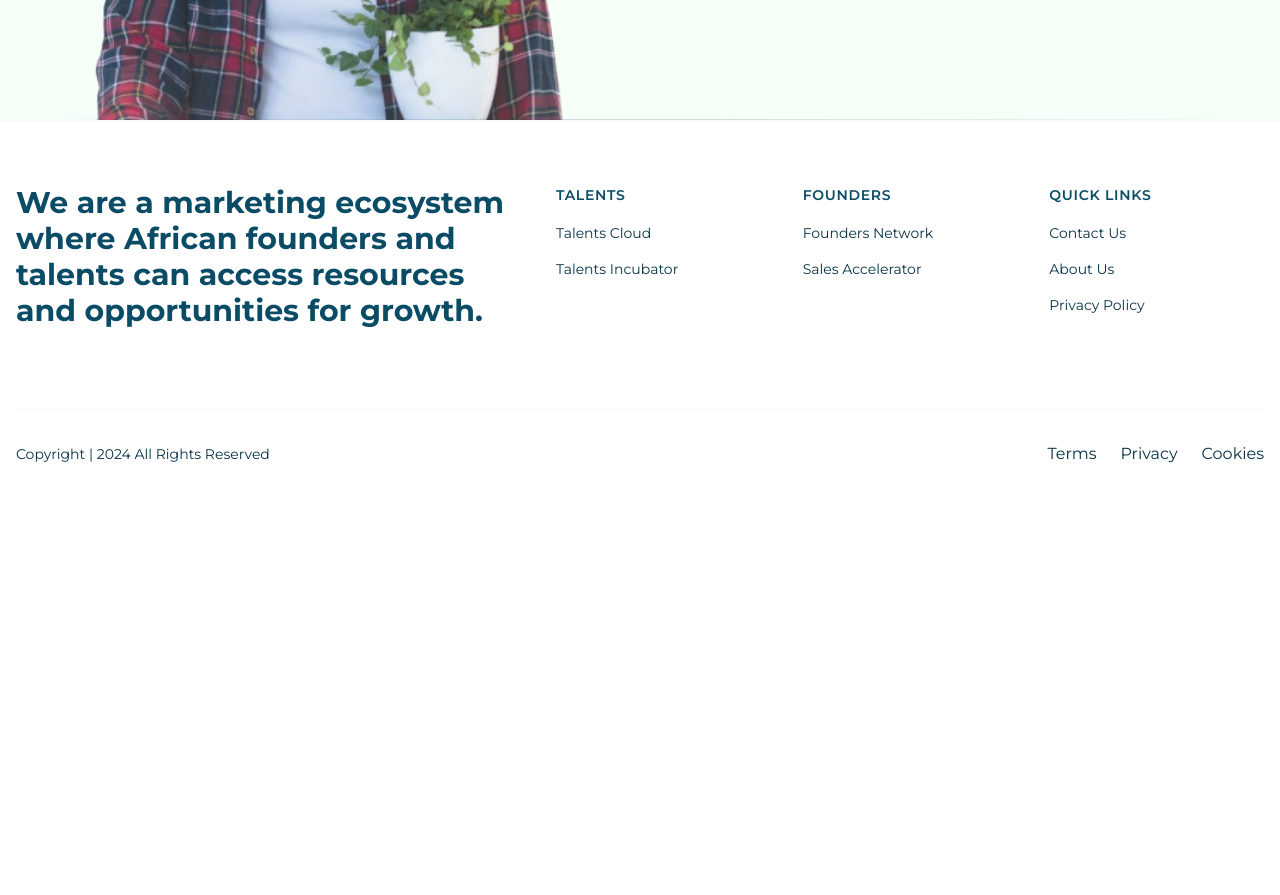
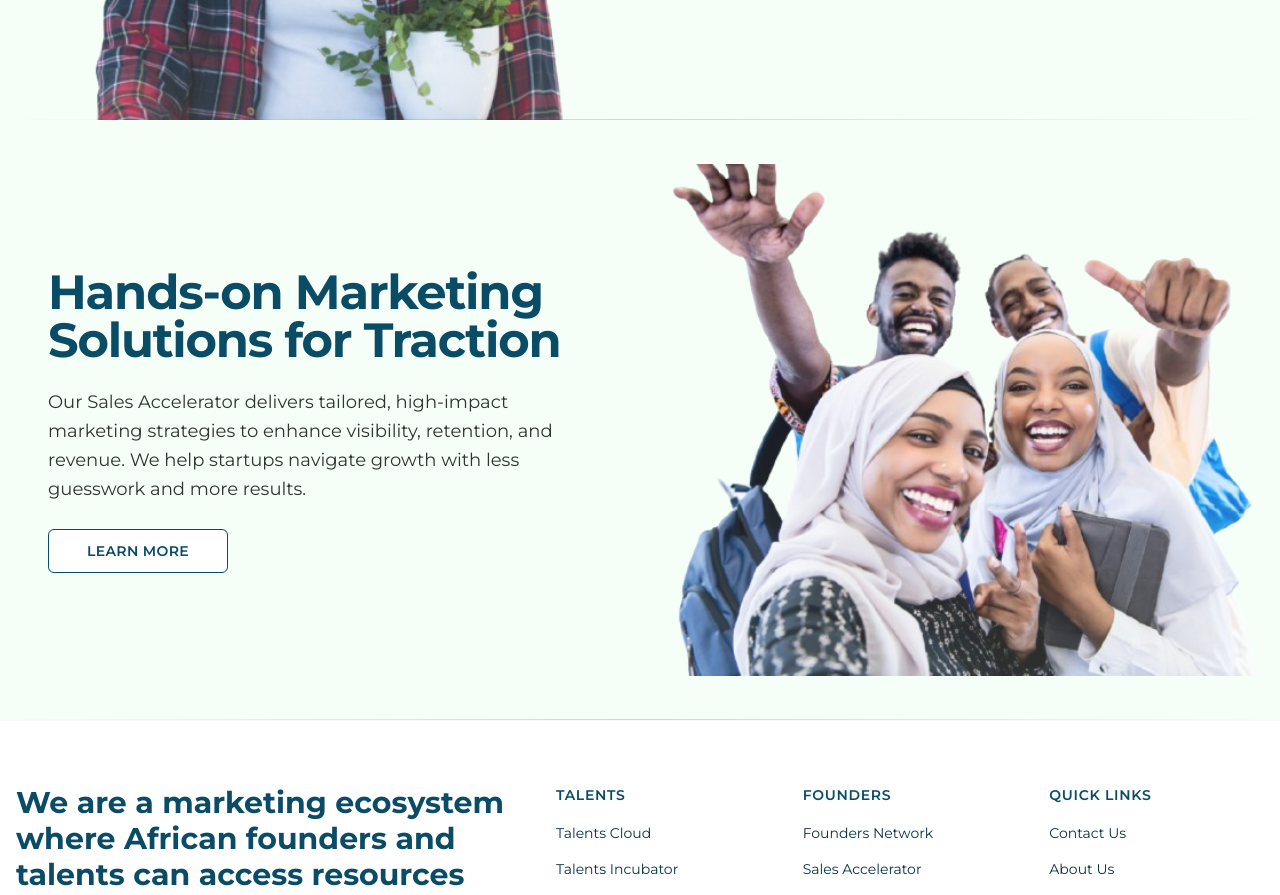
Before and after one commit to xterabyte/Terabyte, a Next.js app in the folder terabyte/: page / in a window 1280 px wide. Shown: the part 1280-2175 px from the top of the page. Before the commit the page ends 1810 px from the top, so only its background shows below. Built offline with nearby package versions, Linux system fonts and the light colour scheme.

Commit message:
career page

```diff
--- /dev/null
+++ b/terabyte/app/components/marketing-solution.tsx
@@ -0,0 +1,69 @@
+'use client'
+
+import Image from 'next/image'
+import { Button } from '@/components/ui/button'
+import HappyPersons from '@/app/assets/Happypersons.png'
+
+const MarketingSolutions = () => {
+  return (
+    <section className="relative w-full bg-background dark:bg-background">
+      <div className="w-full">
+        <div className="flex flex-col-reverse lg:flex-row items-center justify-between gap-0 bg-secondary dark:bg-secondary/5 relative overflow-hidden">
+          {/* Content Container - Now on the left */}
+          <div className="lg:w-1/2 space-y-8 px-6 lg:px-12 py-12 lg:py-20">
+            <div className="space-y-6 max-w-xl">
+              <h2 className="text-4xl lg:text-5xl font-bold text-primary dark:text-white tracking-tight leading-tight">
+                Hands-on Marketing{' '}
+                <span className="block">Solutions for Traction</span>
+              </h2>
+              <p className="text-lg text-foreground/80 dark:text-secondary/90 leading-relaxed">
+                Our Sales Accelerator delivers tailored, high-impact
+                marketing strategies to enhance visibility, retention, and
+                revenue. We help startups navigate growth with less
+                guesswork and more results.
+              </p>
+              <Button
+                variant="outline"
+                size="lg"
+                className="mt-4 text-primary border-primary hover:bg-primary hover:text-white
+                         dark:text-primary dark:border-primary dark:hover:bg-primary dark:hover:text-white
+                         transition-colors duration-300 font-semibold tracking-wide min-w-[180px]"
+              >
+                LEARN MORE
+              </Button>
+            </div>
+
+            {/* Decorative background elements */}
+            <div className="absolute left-0 top-1/2 -translate-y-1/2 w-[300px] h-[300px] bg-primary/5 dark:bg-primary/10 rounded-full blur-3xl -z-10" />
+            <div className="absolute bottom-0 left-1/4 w-[200px] h-[200px] bg-primary/3 dark:bg-primary/5 rounded-full blur-2xl -z-10" />
+          </div>
+
+          {/* Image Container - Now on the right */}
+          <div className="relative w-full lg:w-1/2 min-h-[500px] lg:min-h-[600px] ">
+            <div className="absolute inset-0 flex items-center justify-center">
+              <Image
+                src={HappyPersons}
+                alt="Happy people representing successful marketing solutions"
+                fill
+                className="object-contain object-center dark:opacity-90 transition-opacity duration-300"
+                priority
+                sizes="(max-width: 768px) 100vw, 50vw"
+              />
+            </div>
+            {/* Image overlay for dark mode */}
+            <div className="absolute inset-0 bg-gradient-to-b from-transparent to-secondary/20 dark:to-background/80 pointer-events-none" />
+          </div>
+        </div>
+      </div>
+
+      {/* Border line decor */}
+      <div className="absolute bottom-0 left-0 w-full h-px bg-gradient-to-r from-transparent via-primary/20 to-transparent dark:via-primary/10" />
+
+      {/* Additional decorative elements specific to this section */}
+      <div className="absolute top-0 right-0 w-[200px] h-[200px] bg-primary/3 dark:bg-primary/5 rounded-full blur-2xl -z-10" />
+      <div className="absolute bottom-1/4 left-0 w-[150px] h-[150px] bg-primary/4 dark:bg-primary/6 rounded-full blur-xl -z-10" />
+    </section>
+  )
+}
+
+export default MarketingSolutions
--- a/terabyte/app/page.tsx
+++ b/terabyte/app/page.tsx
@@ -1,11 +1,13 @@
 import Hero from "./components/Hero";
 import CareerSection from './components/career-section'
+import MarketingSolutions from "./components/marketing-solution";
 
 export default function Home() {
   return (
     <main>
       <Hero />
       <CareerSection />
+      <MarketingSolutions />
       {/* Other sections will go here */}
     </main>
   )
```
Also changed, not shown: terabyte/app/assets/Happypersons.png (renamed from terabyte/app/assets/Happy persons.png).
